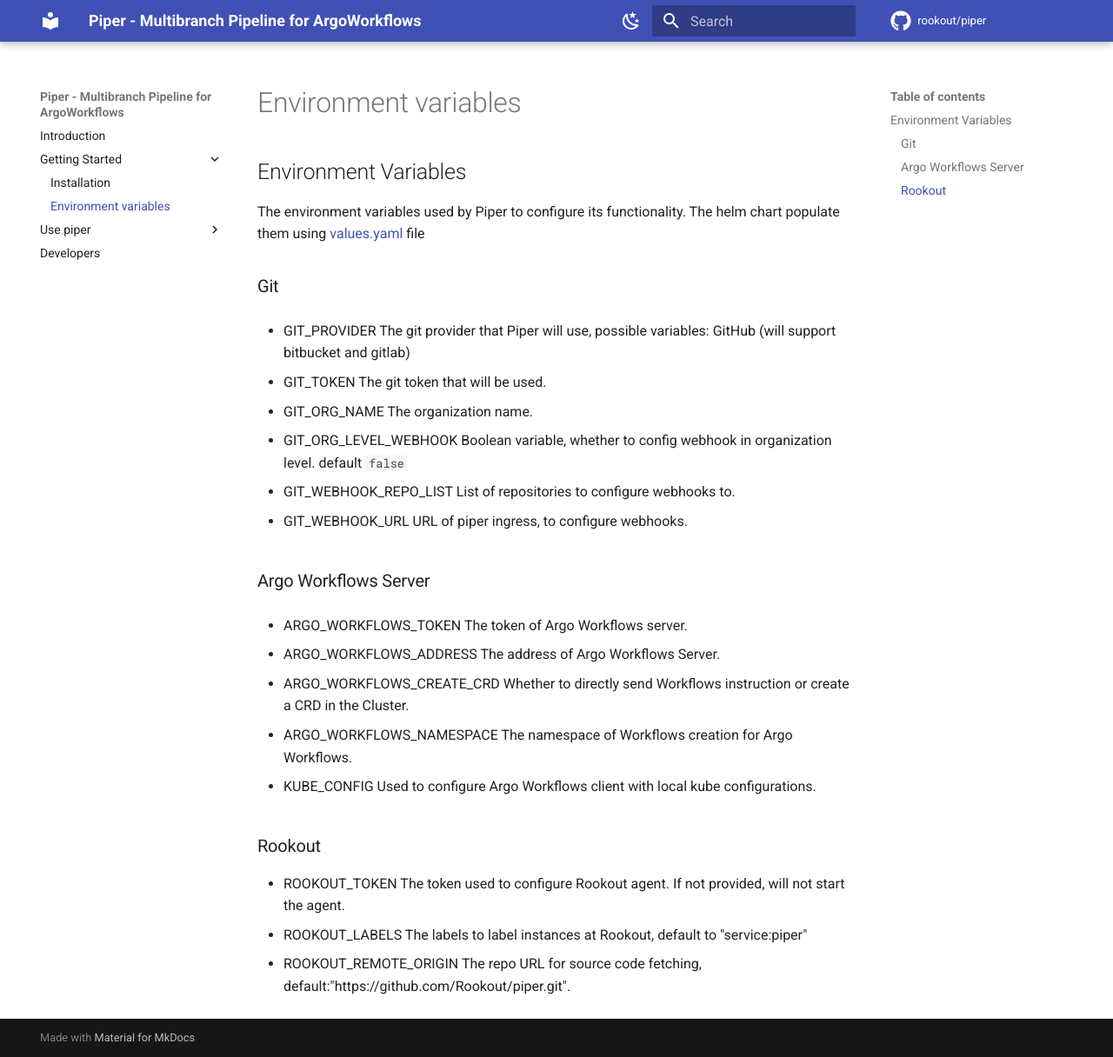
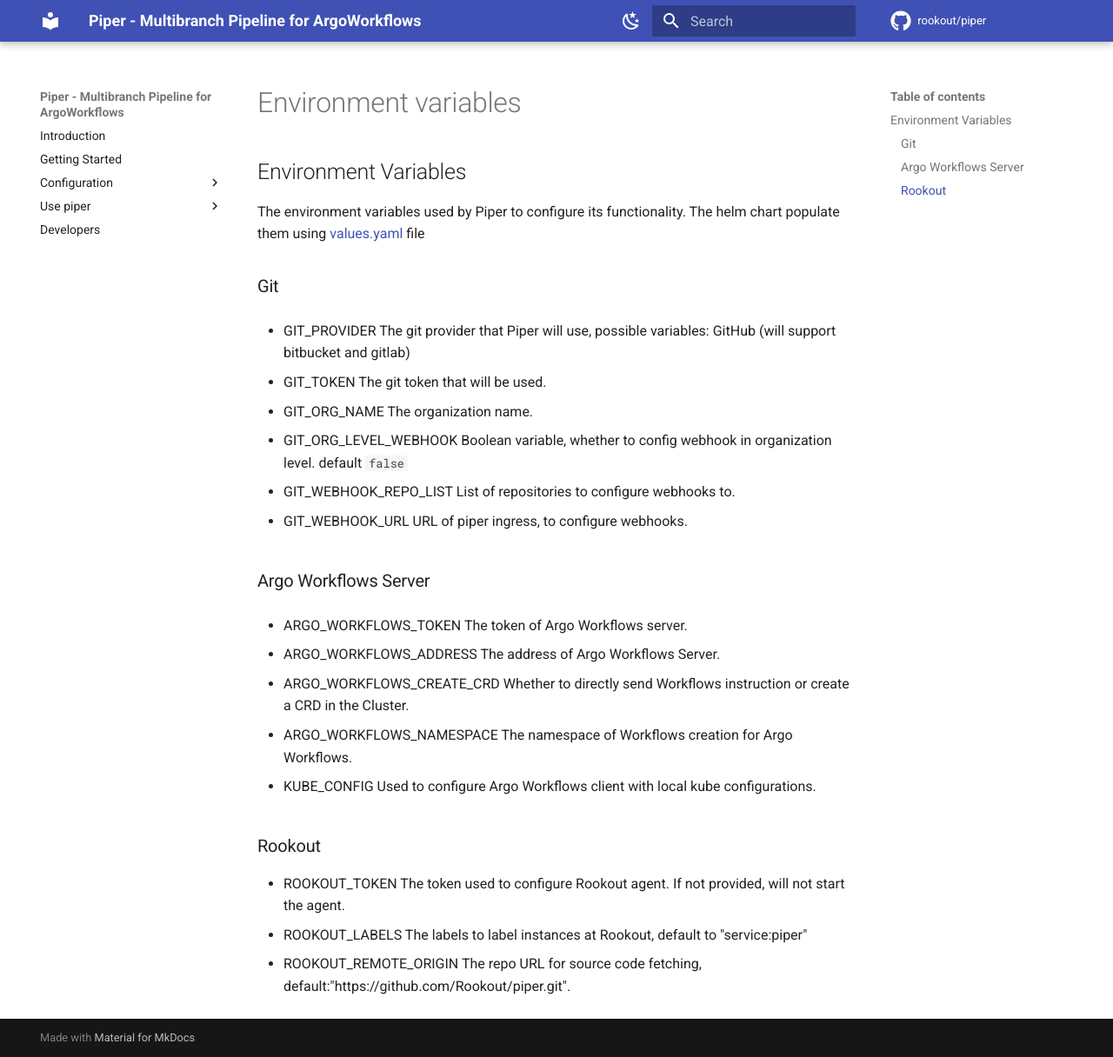
Before and after one commit to Rookout/piper, an MkDocs documentation site: the page built from docs/configuration/environment_variables.md, in a window 1280 px wide and 1216 px high. Shown: the whole window at 87% size. Built offline with MkDocs 1.6.1 and Material for MkDocs 9.7.7, drawn with Linux system fonts in a browser that asks for light colours; comment, search, counter and statistics services are not loaded.

Commit message:
docs: split env vars from getting started
Signed-off-by: Gosha <gosha@rookout.com>

```diff
--- a/mkdocs.yml
+++ b/mkdocs.yml
@@ -29,9 +29,9 @@
 
 nav:
   - Introduction: index.md
-  - Getting Started:
-      - getting_started/installation.md
-      - getting_started/environment_variables.md
+  - Getting Started: getting_started/installation.md
+  - Configuration:
+      - Configuration/environment_variables.md
   - Use piper:
       - usage/workflows_folder.md
       - usage/global_variables.md
```
Also changed, not shown: docs/configuration/environment_variables.md (renamed from docs/getting_started/environment_variables.md).
